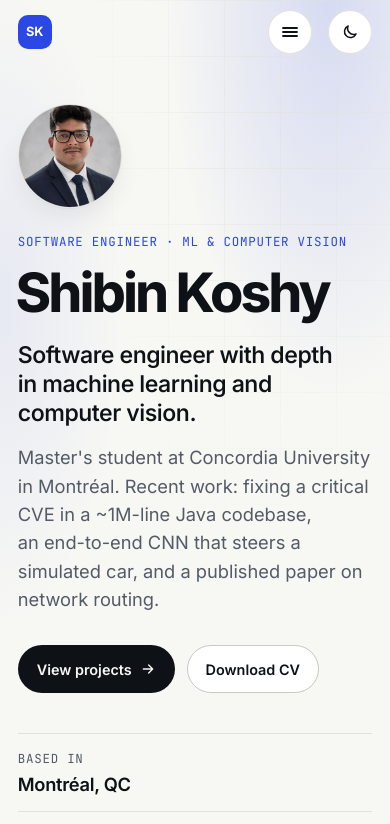
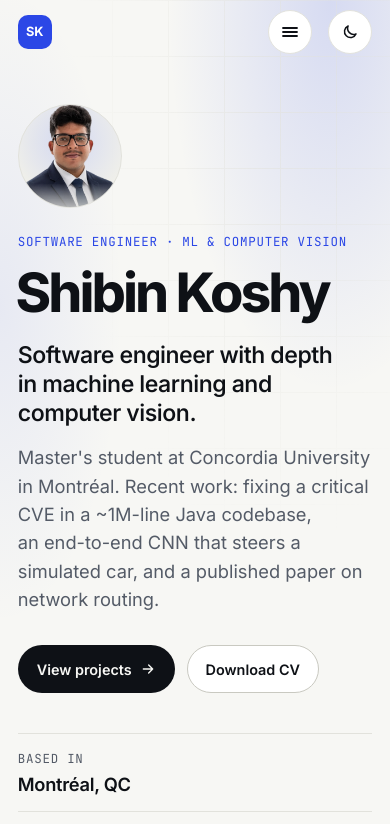
Before and after one commit to shibinkoshygit/shibinkoshygit.github.io, a plain HTML site: page index.html in a window 390 px wide. Shown: the top 824 px of the page. Drawn offline with Linux system fonts and the light colour scheme.

Commit message:
Blend cutout portrait into hero; add cache-busting version tags
Co-Authored-By: Claude Opus 5.5 <noreply@anthropic.com>

```diff
--- a/css/style.css
+++ b/css/style.css
@@ -224,6 +224,22 @@ strong { font-weight: 650; }
 .hero__photo { width: 100%; height: auto; aspect-ratio: 4 / 5; object-fit: cover; border-radius: var(--radius); border: 1px solid var(--line); box-shadow: var(--shadow); filter: saturate(0.82); transition: filter 0.4s; }
 .hero__photo:hover { filter: none; }
 
+/* Cutout portrait: transparent background, blends into the hero */
+@media (min-width: 761px) {
+  .hero__grid:has(.hero__media--cutout) { grid-template-columns: minmax(0, 1fr) clamp(220px, 30vw, 380px); }
+}
+.hero__media--cutout { position: relative; align-self: end; }
+.hero__media--cutout::before {
+  content: ""; position: absolute; inset: 6% -8% 4%; border-radius: 50%;
+  background: radial-gradient(closest-side, var(--glow), transparent 75%);
+  filter: blur(8px); pointer-events: none;
+}
+.hero__photo--cutout {
+  position: relative; object-fit: contain;
+  border: 0; border-radius: 0; box-shadow: none; filter: none;
+  margin-bottom: calc(-1 * clamp(3rem, 2rem + 4vw, 5rem)); /* let the faded bottom run into the facts row */
+}
+
 .facts {
   display: grid; grid-template-columns: repeat(3, minmax(0, 1fr));
   margin-top: clamp(2.5rem, 5vw, 4.5rem);
@@ -238,6 +254,12 @@ strong { font-weight: 650; }
   .hero__grid { grid-template-columns: 1fr; }
   .hero__media { order: -1; width: 104px; }
   .hero__photo { aspect-ratio: 1; object-position: 50% 22%; border-radius: 50%; }
+  .hero__media--cutout::before { display: none; }
+  .hero__photo--cutout {
+    object-fit: cover; margin-bottom: 0; border-radius: 50%;
+    background: radial-gradient(circle at 50% 35%, var(--glow), var(--surface-2) 70%);
+    border: 1px solid var(--line);
+  }
   .facts { grid-template-columns: 1fr; }
   .facts > div, .facts > div + div { padding: 0.9rem 0; border-left: 0; border-bottom: 1px solid var(--line); }
 }
--- a/index.html
+++ b/index.html
@@ -39,7 +39,7 @@
   <link rel="preconnect" href="https://fonts.googleapis.com">
   <link rel="preconnect" href="https://fonts.gstatic.com" crossorigin>
   <link href="https://fonts.googleapis.com/css2?family=Inter:wght@400..800&family=JetBrains+Mono:wght@400;500&display=swap" rel="stylesheet">
-  <link rel="stylesheet" href="css/style.css">
+  <link rel="stylesheet" href="css/style.css?v=4">
 </head>
 <body>
   <a class="skip-link" href="#main">Skip to content</a>
@@ -111,7 +111,7 @@
     <article class="pd__body" id="pd-body"></article>
   </dialog>
 
-  <script src="js/content.js"></script>
-  <script src="js/main.js"></script>
+  <script src="js/content.js?v=4"></script>
+  <script src="js/main.js?v=4"></script>
 </body>
 </html>
--- a/js/content.js
+++ b/js/content.js
@@ -23,7 +23,10 @@ window.SITE = {
   cv: "assets/Shibin_Koshy_CV.pdf",
 
   // Portrait shown in the hero (4:5).
-  photo: "assets/img/shibin-headshot.webp",
+  photo: "assets/img/shibin-cutout.webp",
+  // true = the photo has a transparent background and blends into the page.
+  // Set to false for a normal rectangular photo.
+  photoCutout: true,
 
   /* ---------- Hero ---------- */
   hero: {
--- a/js/main.js
+++ b/js/main.js
@@ -45,7 +45,7 @@
   function renderHero() {
     var h = S.hero;
     var photo = S.photo
-      ? '<img class="hero__photo" src="' + esc(S.photo) + '" alt="Portrait of ' + esc(S.name) + '" width="420" height="520">'
+      ? '<img class="hero__photo' + (S.photoCutout ? " hero__photo--cutout" : "") + '" src="' + esc(S.photo) + '" alt="Portrait of ' + esc(S.name) + '" width="420" height="520">'
       : ph("Your photo goes here", "ph--photo");
     $("#hero").innerHTML =
       '<div class="hero__glow" aria-hidden="true"></div>' +
@@ -60,7 +60,7 @@
             cvButton("btn--ghost") +
           "</div>" +
         "</div>" +
-        '<div class="hero__media reveal">' + photo + "</div>" +
+        '<div class="hero__media' + (S.photo && S.photoCutout ? " hero__media--cutout" : "") + ' reveal">' + photo + "</div>" +
       "</div>" +
       '<div class="container"><dl class="facts reveal">' +
         h.facts.map(function (f) {
```
Also changed, not shown: assets/img/shibin-cutout.webp (added), assets/img/shibin-headshot.webp (deleted), 1 other file.
